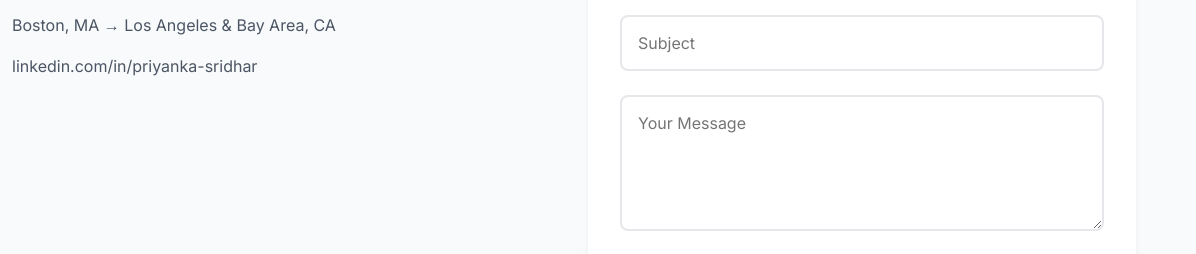
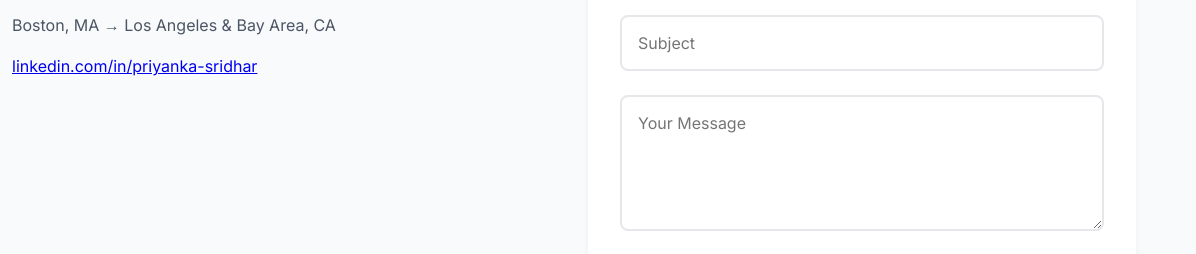
Before and after one commit to priyankasridhar13/priyanka-portfolio, a plain HTML site: page index.html in a window 1280 px wide. Shown: the part 7363-7617 px from the top of the page, 84-1280 px from the left. Drawn offline with nearby package versions, Linux system fonts and the light colour scheme; a script that the page names is missing.

Commit message:
Fix LinkedIn link in Let's Connect section

```diff
--- a/index.html
+++ b/index.html
@@ -431,7 +431,7 @@
                         </div>
                         <div class="contact-item">
                             <i class="fas fa-linkedin"></i>
-                            <span>linkedin.com/in/priyanka-sridhar</span>
+                            <a href="https://www.linkedin.com/in/priyanka-sridhar-86711b179" target="_blank">linkedin.com/in/priyanka-sridhar</a>
                         </div>
                     </div>
                 </div>
```
